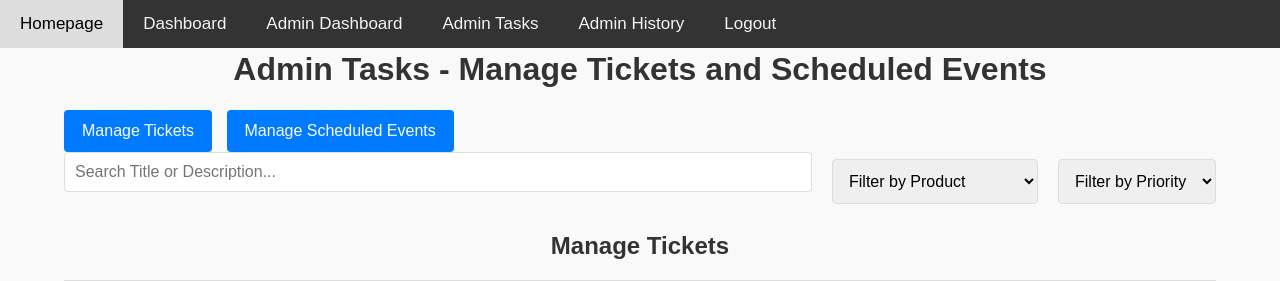
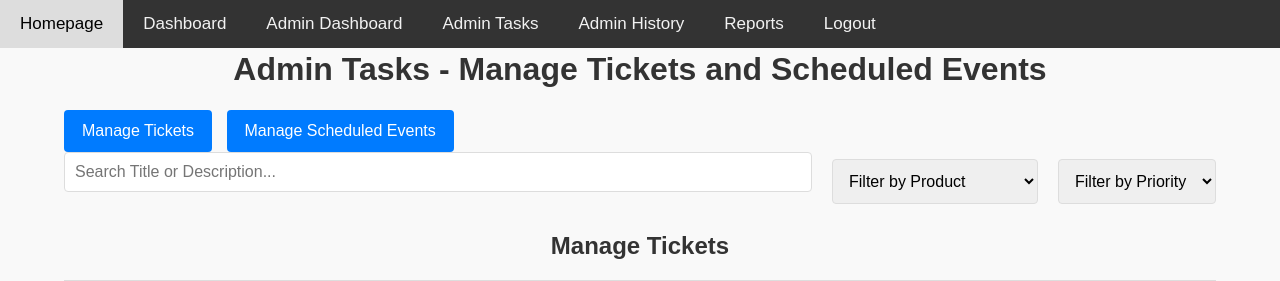
Before and after one commit to ProjectBA14/Website, a Flask app: template template/admin_tasks.html in a window 1280 px wide. Shown: the top 281 px of the page. Run offline with Flask 3, Linux system fonts and the light colour scheme; the template is opened without the code that fills it: most values are stand-ins (such as "Sample title", 1, 10 or a date in 2020); parts of the project's set-up code (start-up, migrations or seed data) failed here and were passed over.

Commit message:
Update admin_tasks.html

```diff
--- a/template/admin_tasks.html
+++ b/template/admin_tasks.html
@@ -85,6 +85,7 @@
         <a href="{{ url_for('admin_dashboard') }}">Admin Dashboard</a>
         <a href="{{ url_for('admin_tasks') }}">Admin Tasks</a>
         <a href="{{ url_for('ticket_history') }}">Admin History</a>
+        <a href="{{ url_for('reports') }}">Reports</a>
         <a href="{{ url_for('logout') }}" class="logout-btn">Logout</a>
     </div>
 
```
